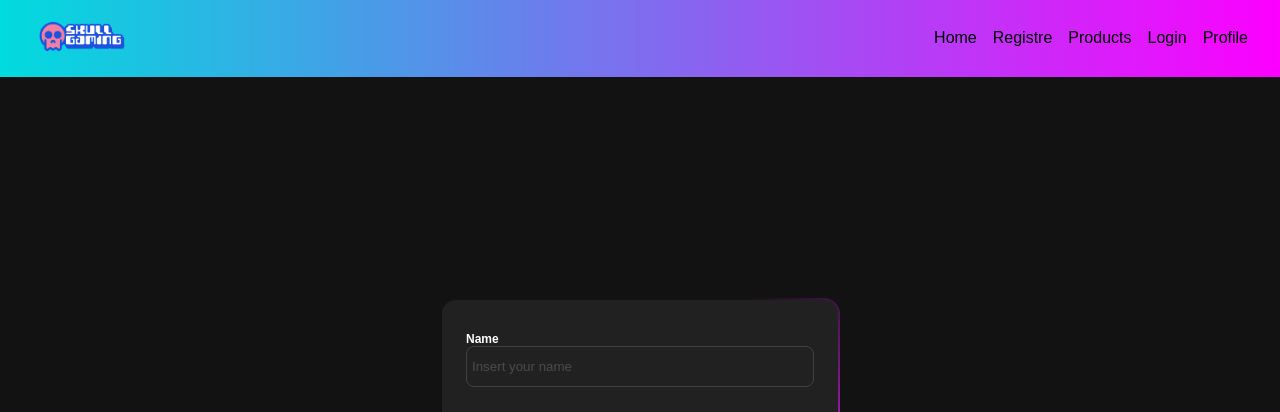
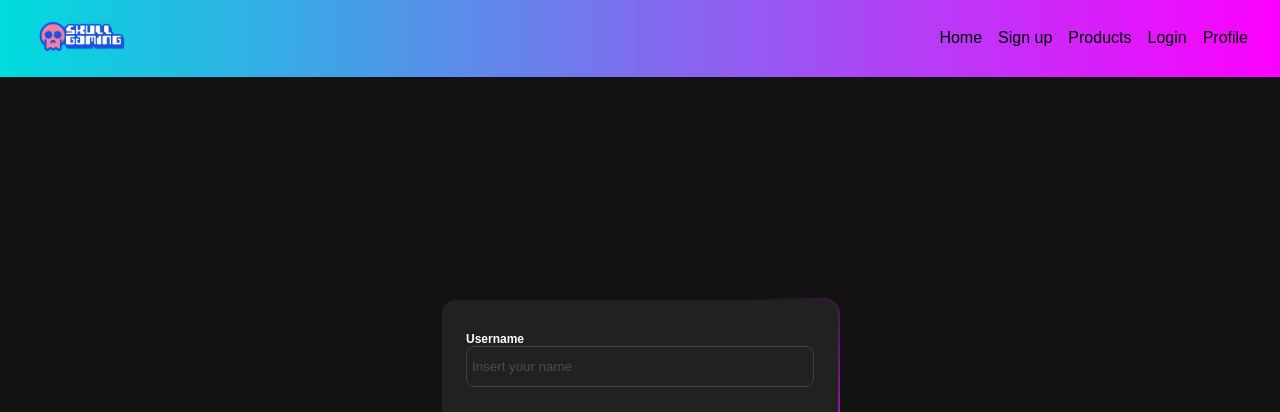
Before and after one commit to jaironf/E-commerceReact, a React (Vite) app: page /registre in a window 1280 px wide. Shown: the top 412 px of the page. Built offline with nearby package versions, Linux system fonts and the light colour scheme.

Commit message:
Cambios en el header

```diff
--- a/src/components/Header/Header.jsx
+++ b/src/components/Header/Header.jsx
@@ -8,7 +8,7 @@ const Header = () => {
         <span className='navbar-brand'><img src="src/assets/LogoE-commerce.png" alt="logo" className='logo-header'/></span>
         <nav className='navbar-nav'>
             <span className='navbar-item'><Link to='/'>Home</Link></span>
-            <span className='navbar-item'><Link to='/registre'>Registre</Link></span>
+            <span className='navbar-item'><Link to='/registre'>Sign up</Link></span>
             <span className='navbar-item'><Link to='/products'>Products</Link></span>
             <span className='navbar-item'><Link to='/login'>Login</Link></span>
             <span className='navbar-item'><Link to='/profile'>Profile</Link></span>
--- a/src/components/Profile/Profile.jsx
+++ b/src/components/Profile/Profile.jsx
@@ -1,10 +1,11 @@
 import React, { useContext, useEffect } from "react";
 import { UserContext } from "../../context/UserContext/UserState";
 import './Profile.scss'
-import Logout from "../Logout/Logout";
+import { message, notification } from "antd";
+
 
 const Profile = () => {
-  const { getLoggedUserInfo, user, token } = useContext(UserContext);
+  const { getLoggedUserInfo, user, token, password } = useContext(UserContext);
 
   useEffect(() => {
     getLoggedUserInfo();
@@ -52,6 +53,7 @@ const Profile = () => {
     )
   }
 
+
   return (
     <div className="profile-container">
       <div className="profile-card">
--- a/src/components/Registre/Registre.jsx
+++ b/src/components/Registre/Registre.jsx
@@ -47,7 +47,7 @@ const Registre = () => {
     <div className="form-container">
       <form className="form" onSubmit={handleSubmit}>
         <div className='form-group'>
-            <label name="name">Name
+            <label name="name">Username
                 <input name='name' id='name' type="text" placeholder='Insert your name' required />
             </label>
         </div>
```
